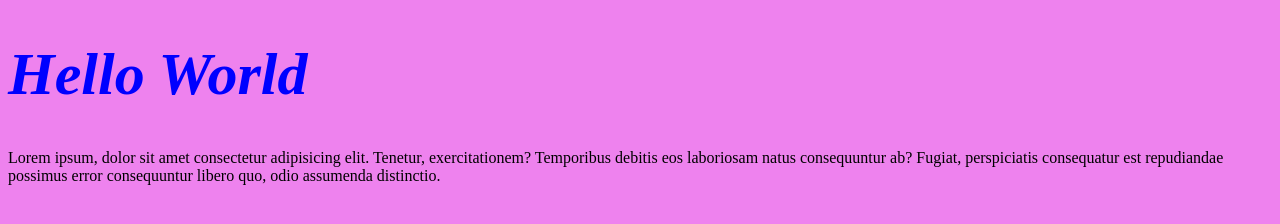
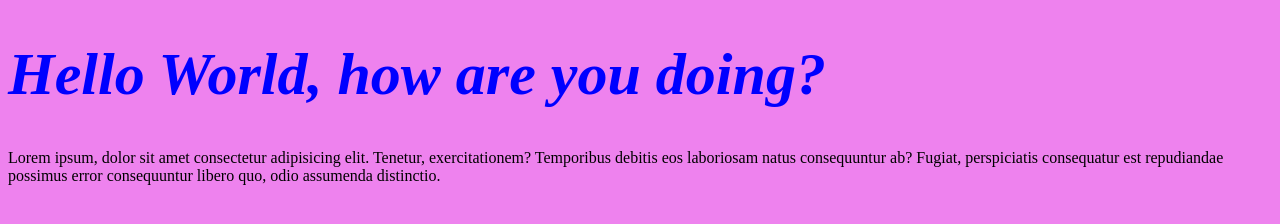
Before and after one commit to simonhalimonov-dci/MAT10-Test-thing, a plain HTML site: page index.html in a window 1280 px wide. Drawn offline with Linux system fonts and the light colour scheme.

Commit message:
Changed the text in my homepage

```diff
--- a/index.html
+++ b/index.html
@@ -10,7 +10,7 @@
 </head>
 <body>
 
-  <h1 style="font-size: 60px">Hello World</h1>
+  <h1 style="font-size: 60px">Hello World, how are you doing?</h1>
 
   <p>Lorem ipsum, dolor sit amet consectetur adipisicing elit. Tenetur, exercitationem? Temporibus debitis eos laboriosam natus consequuntur ab? Fugiat, perspiciatis consequatur est repudiandae possimus error consequuntur libero quo, odio assumenda distinctio.</p>
 
```
